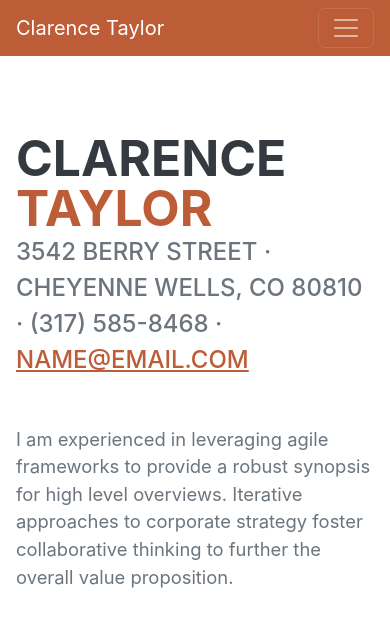
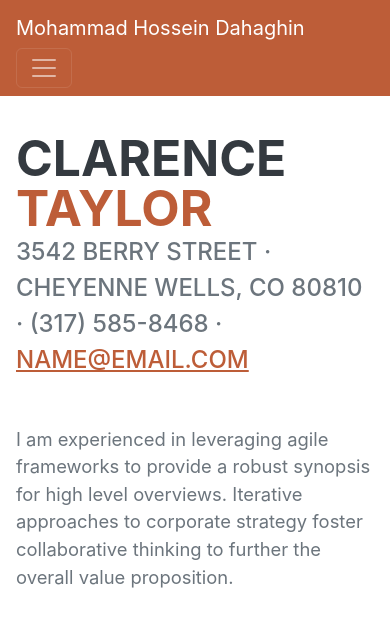
Before and after one commit to MhDahaghin/CV, a plain HTML site: page index.html in a window 390 px wide. Shown: the top 633 px of the page. Drawn offline with nearby package versions, Linux system fonts and the light colour scheme; a web font is replaced by a local one.

Commit message:
Update index.html

```diff
--- a/index.html
+++ b/index.html
@@ -5,7 +5,7 @@
         <meta name="viewport" content="width=device-width, initial-scale=1, shrink-to-fit=no" />
         <meta name="description" content="" />
         <meta name="author" content="" />
-        <title>Resume - Start Bootstrap Theme</title>
+        <title>Resume - Mohammad Hossein Dahaghin</title>
         <link rel="icon" type="image/x-icon" href="assets/img/favicon.ico" />
         <!-- Font Awesome icons (free version)-->
         <script src="https://use.fontawesome.com/releases/v6.3.0/js/all.js" crossorigin="anonymous"></script>
@@ -19,7 +19,7 @@
         <!-- Navigation-->
         <nav class="navbar navbar-expand-lg navbar-dark bg-primary fixed-top" id="sideNav">
             <a class="navbar-brand js-scroll-trigger" href="#page-top">
-                <span class="d-block d-lg-none">Clarence Taylor</span>
+                <span class="d-block d-lg-none">Mohammad Hossein Dahaghin</span>
                 <span class="d-none d-lg-block"><img class="img-fluid img-profile rounded-circle mx-auto mb-2" src="assets/img/profile.jpg" alt="..." /></span>
             </a>
             <button class="navbar-toggler" type="button" data-bs-toggle="collapse" data-bs-target="#navbarResponsive" aria-controls="navbarResponsive" aria-expanded="false" aria-label="Toggle navigation"><span class="navbar-toggler-icon"></span></button>
```
